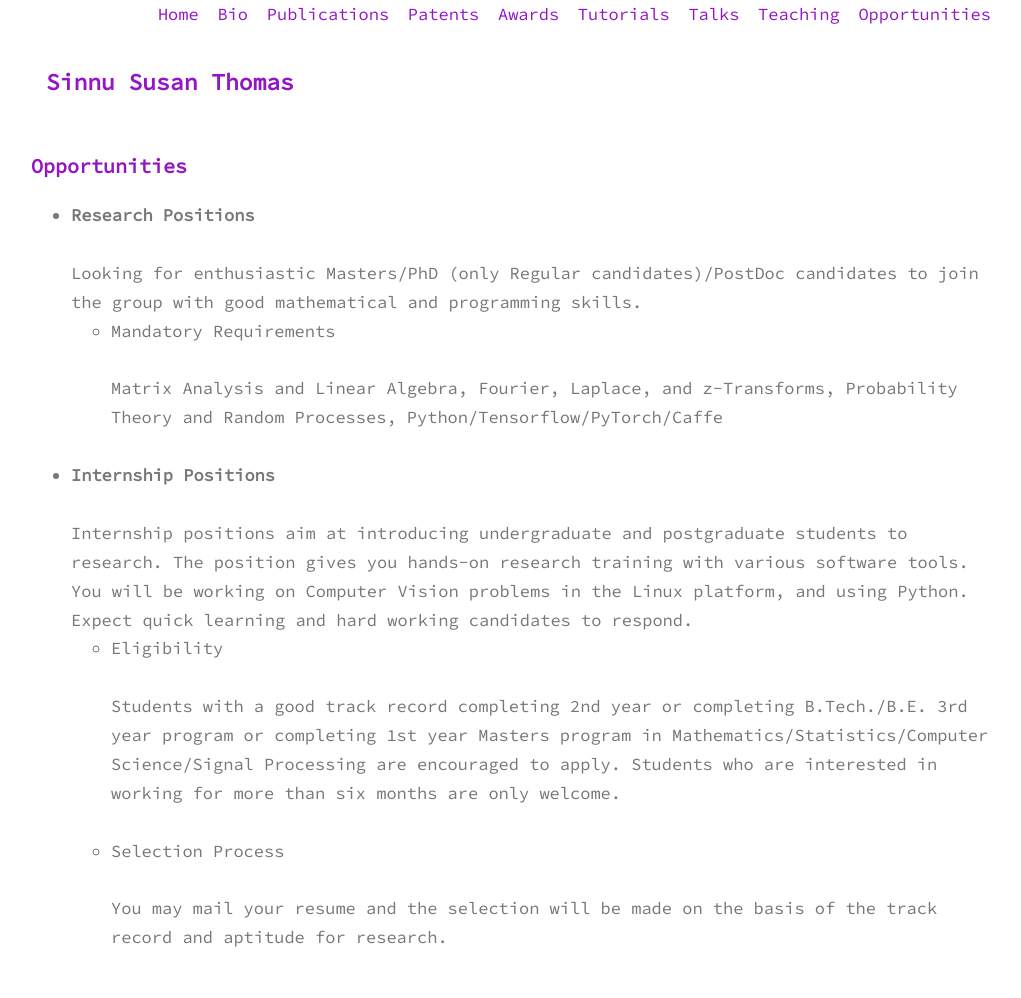
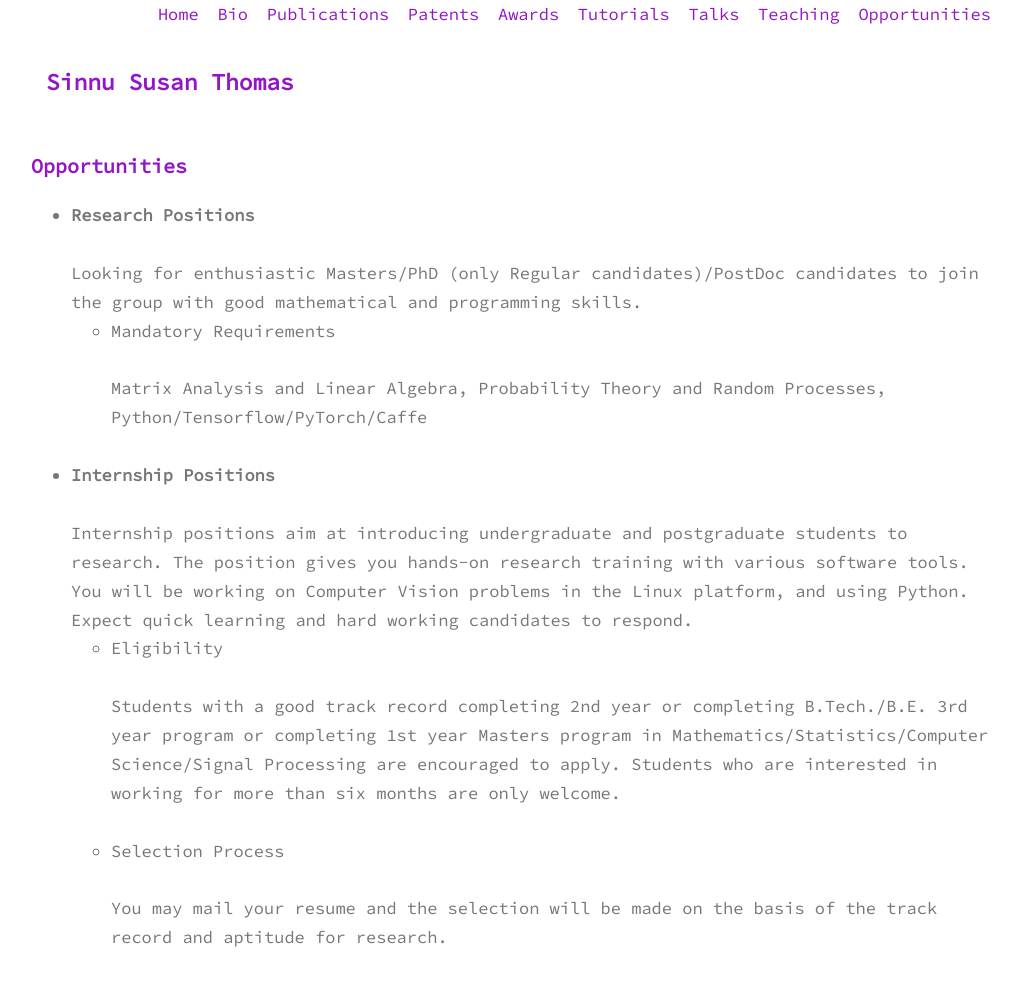
Before and after one commit to sinnuthomas/sinnuthomas.github.io, a Jekyll site: the page built from opportunities.md, in a window 1280 px wide. Shown: the whole page, without its empty margins (129-1150 px from the left). Built offline with Jekyll 4.4.1, drawn with Linux system fonts in a browser that asks for light colours.

Commit message:
Update opportunities.md

```diff
--- a/opportunities.md
+++ b/opportunities.md
@@ -9,7 +9,7 @@ permalink: /opportunities/
 Looking for enthusiastic Masters/PhD (only Regular candidates)/PostDoc candidates to join the group with good mathematical and programming skills.
   * Mandatory Requirements
   <br/><br/>
-   Matrix Analysis and Linear Algebra, Fourier, Laplace, and z-Transforms, Probability Theory and Random Processes, Python/Tensorflow/PyTorch/Caffe
+   Matrix Analysis and Linear Algebra, Probability Theory and Random Processes, Python/Tensorflow/PyTorch/Caffe
    <br/><br/>
 * **Internship Positions**
   <br/><br/>
```
